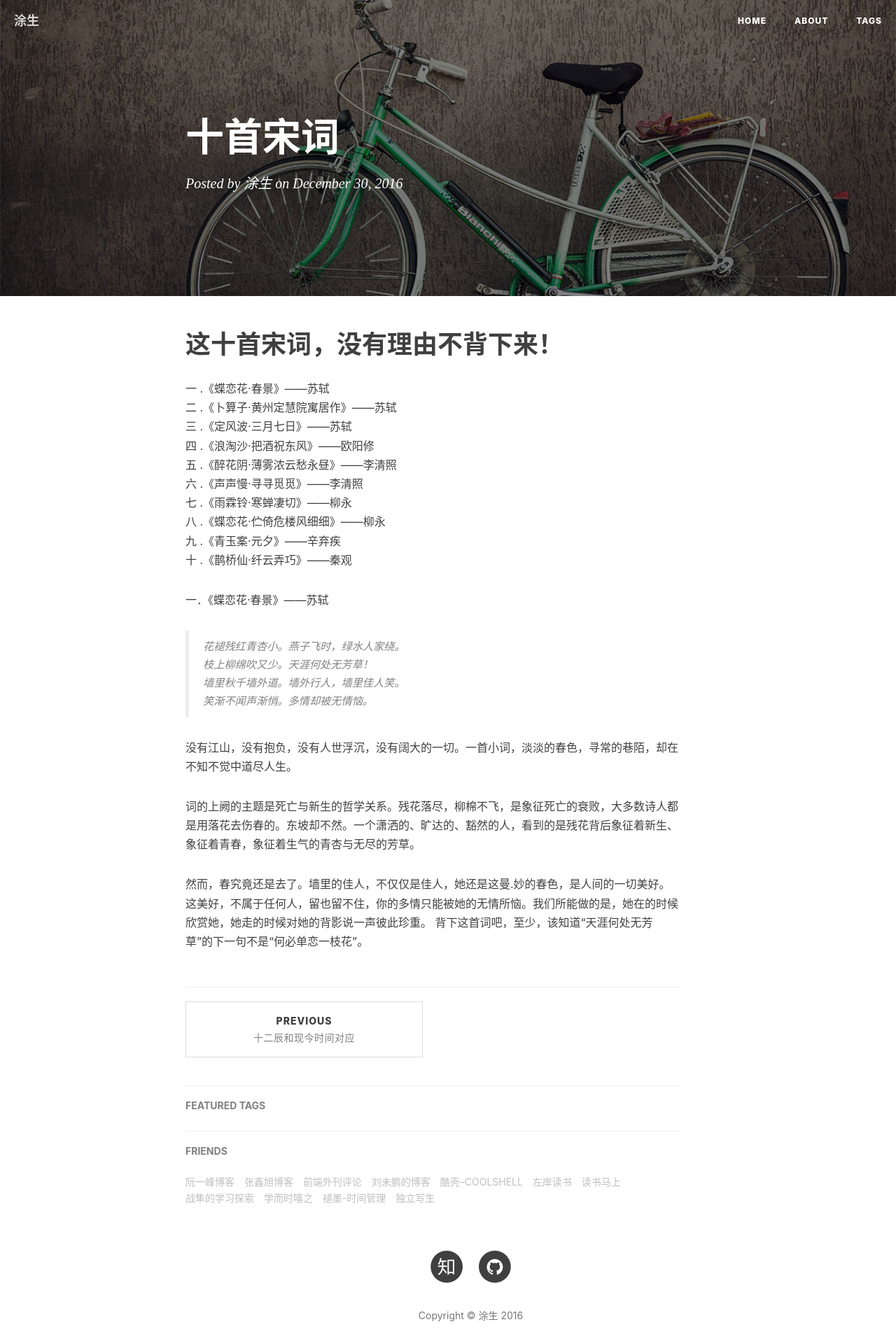
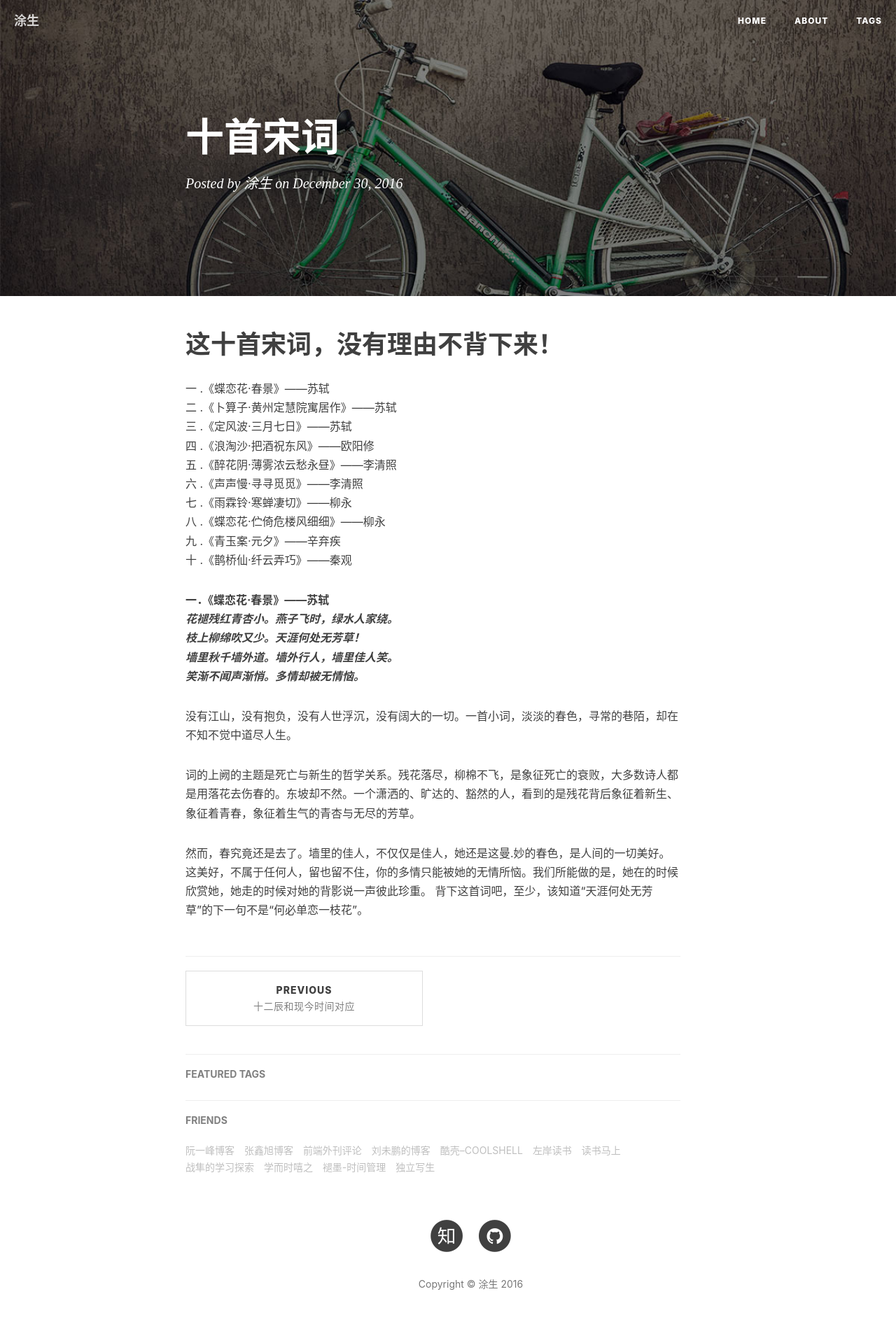
Before and after one commit to whybingo3/whybingo3.github.io, a Jekyll site: the page built from _posts/2016-12-30-十首宋词.md, in a window 1280 px wide. Shown: the whole page at 70% size. Built offline with Jekyll 4.4.1, drawn with Linux system fonts in a browser that asks for light colours; nearby versions of some CDN libraries; our own code applies the rules of GitHub Pages for plain Markdown files; comment, search, counter and statistics services are not loaded; after the commit the page ends 1874 px from its top, so only the background shows below that.

Commit message:
修改md文件

```diff
--- a/_posts/2016-12-30-十首宋词.md
+++ b/_posts/2016-12-30-十首宋词.md
@@ -15,11 +15,11 @@
 九 .《青玉案·元夕》——辛弃疾
 十 .《鹊桥仙·纤云弄巧》——秦观
 
-一．《蝶恋花·春景》——苏轼
->花褪残红青杏小。燕子飞时，绿水人家绕。
-> 枝上柳绵吹又少。天涯何处无芳草！
-> 墙里秋千墙外道。墙外行人，墙里佳人笑。
-> 笑渐不闻声渐悄。多情却被无情恼。
+**一．《蝶恋花·春景》——苏轼**
+***花褪残红青杏小。燕子飞时，绿水人家绕。
+枝上柳绵吹又少。天涯何处无芳草！
+墙里秋千墙外道。墙外行人，墙里佳人笑。
+笑渐不闻声渐悄。多情却被无情恼。***
 
 没有江山，没有抱负，没有人世浮沉，没有阔大的一切。一首小词，淡淡的春色，寻常的巷陌，却在不知不觉中道尽人生。
 
```
